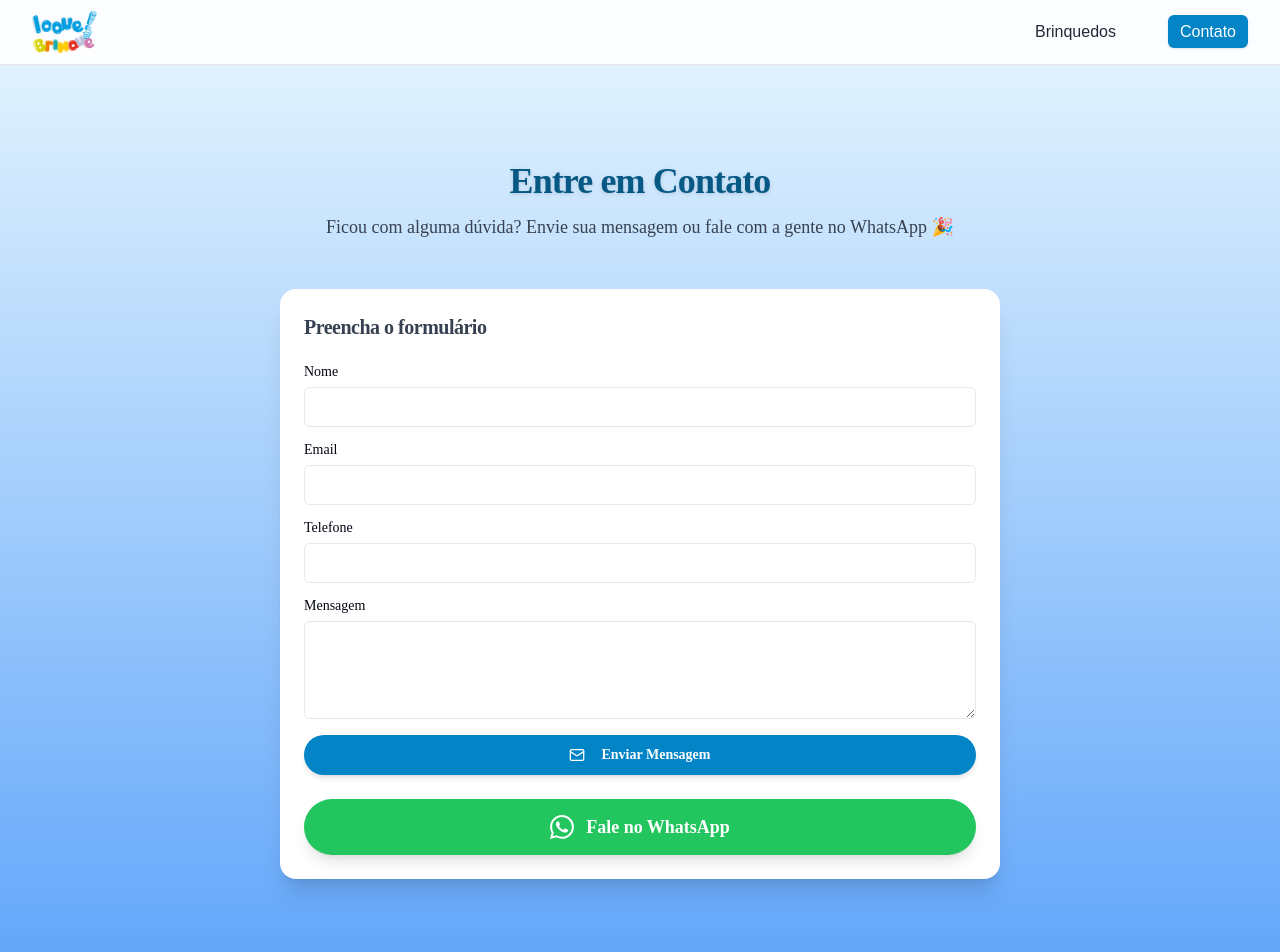
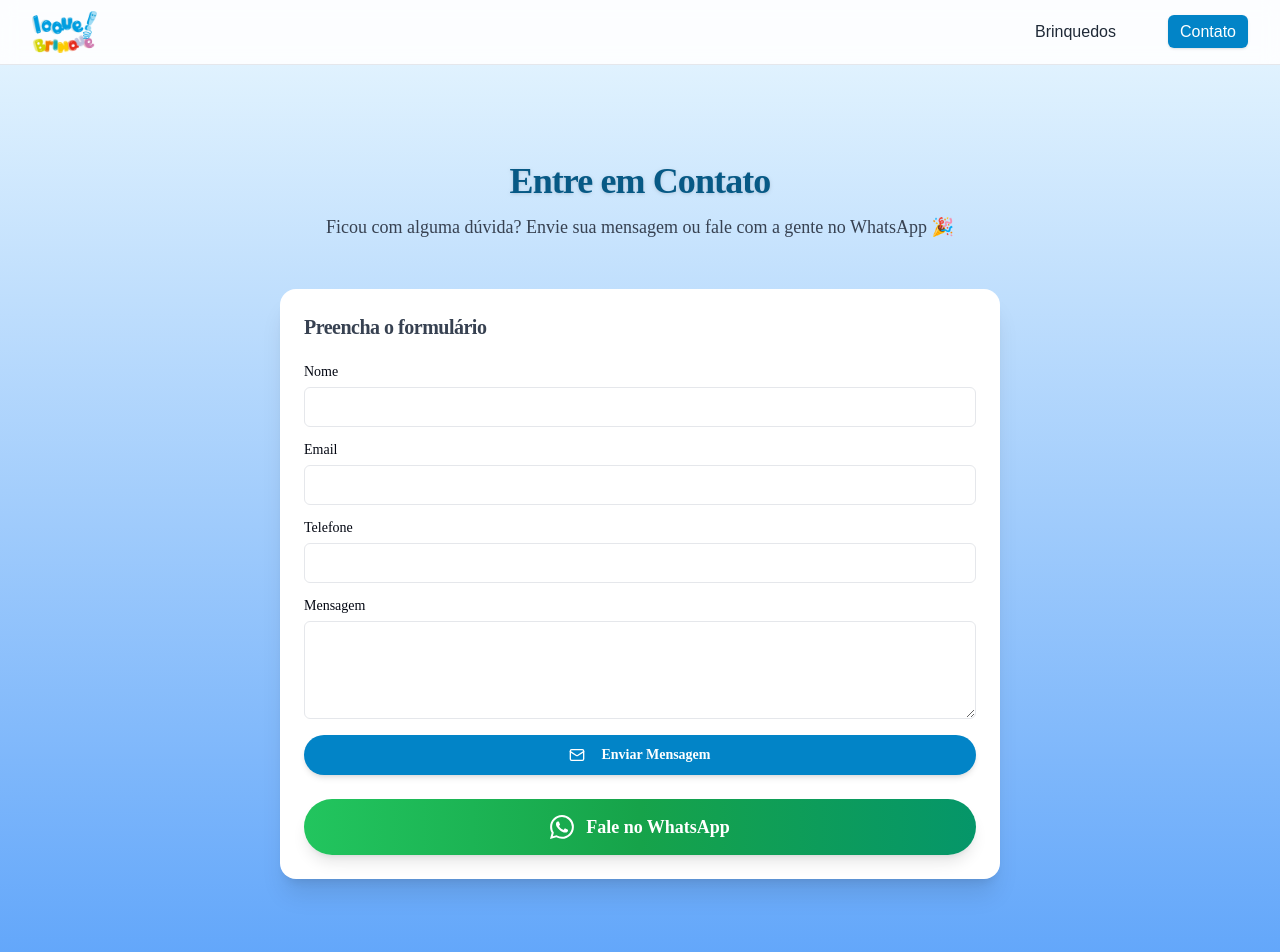
Before and after one commit to Isaque-Weber/loqueBrinque, a Next.js app in the folder loquebrinque/: page /contato in a window 1280 px wide. Shown: the top 952 px of the page. Built offline with nearby package versions, Linux system fonts and the light colour scheme; a web font is replaced by a local one.

Commit message:
Update button styles to use gradient backgrounds for WhatsApp links

```diff
--- a/loquebrinque/src/app/components/ComoFunciona.tsx
+++ b/loquebrinque/src/app/components/ComoFunciona.tsx
@@ -71,7 +71,7 @@ const ComoFunciona = () => {
                         )}`}
                         target="_blank"
                         rel="noopener noreferrer"
-                        className="inline-flex items-center justify-center gap-3 rounded-full bg-green-500 px-8 py-4 text-lg font-bold text-white shadow-lg hover:bg-green-600 transition-transform hover:scale-105"
+                        className="inline-flex items-center justify-center gap-3 rounded-full bg-gradient-to-r from-green-500 via-green-600 to-emerald-600 hover:from-green-600 hover:via-green-700 hover:to-emerald-700 px-8 py-4 text-lg font-bold text-white shadow-lg hover:bg-green-600 transition-transform hover:scale-105"
                     >
                         <WhatsAppIcon className="h-7 w-7" />
                         Fale com um especialista e monte sua festa!
--- a/loquebrinque/src/app/contato/page.tsx
+++ b/loquebrinque/src/app/contato/page.tsx
@@ -111,7 +111,7 @@ export default function ContatoPage() {
                                 )}`}
                                 target="_blank"
                                 rel="noopener noreferrer"
-                                className="inline-flex w-full h-14 items-center justify-center gap-3 rounded-full bg-green-500 px-6 text-lg font-semibold text-white shadow-lg hover:bg-green-600 transition-transform hover:scale-105"
+                                className="inline-flex w-full h-14 items-center justify-center gap-3 rounded-full bg-gradient-to-r from-green-500 via-green-600 to-emerald-600 hover:from-green-600 hover:via-green-700 hover:to-emerald-700 px-6 text-lg font-semibold text-white shadow-lg hover:bg-green-600 transition-transform hover:scale-105"
                             >
                                 <WhatsAppIcon className="h-6 w-6" />
                                 Fale no WhatsApp
```
